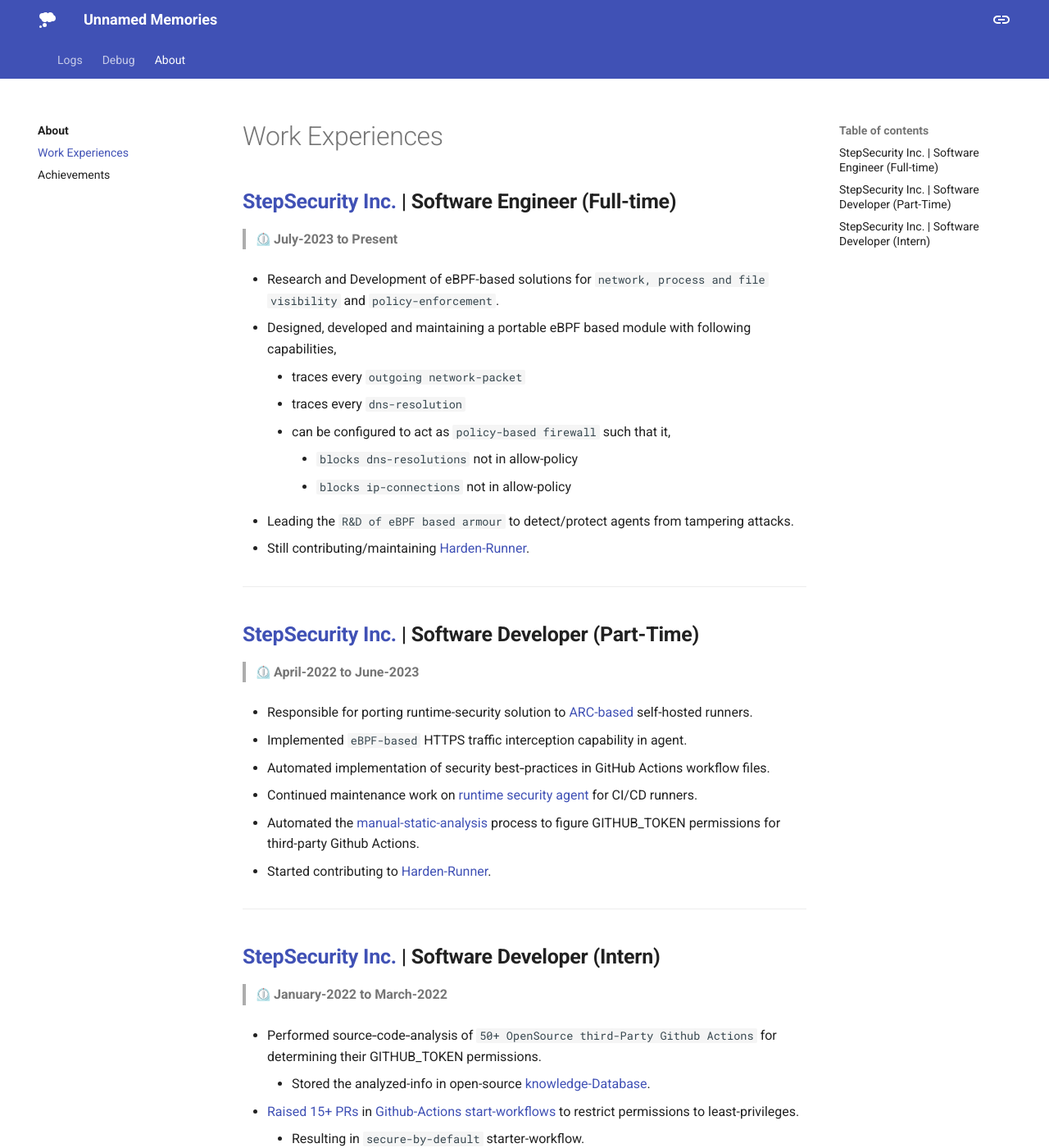
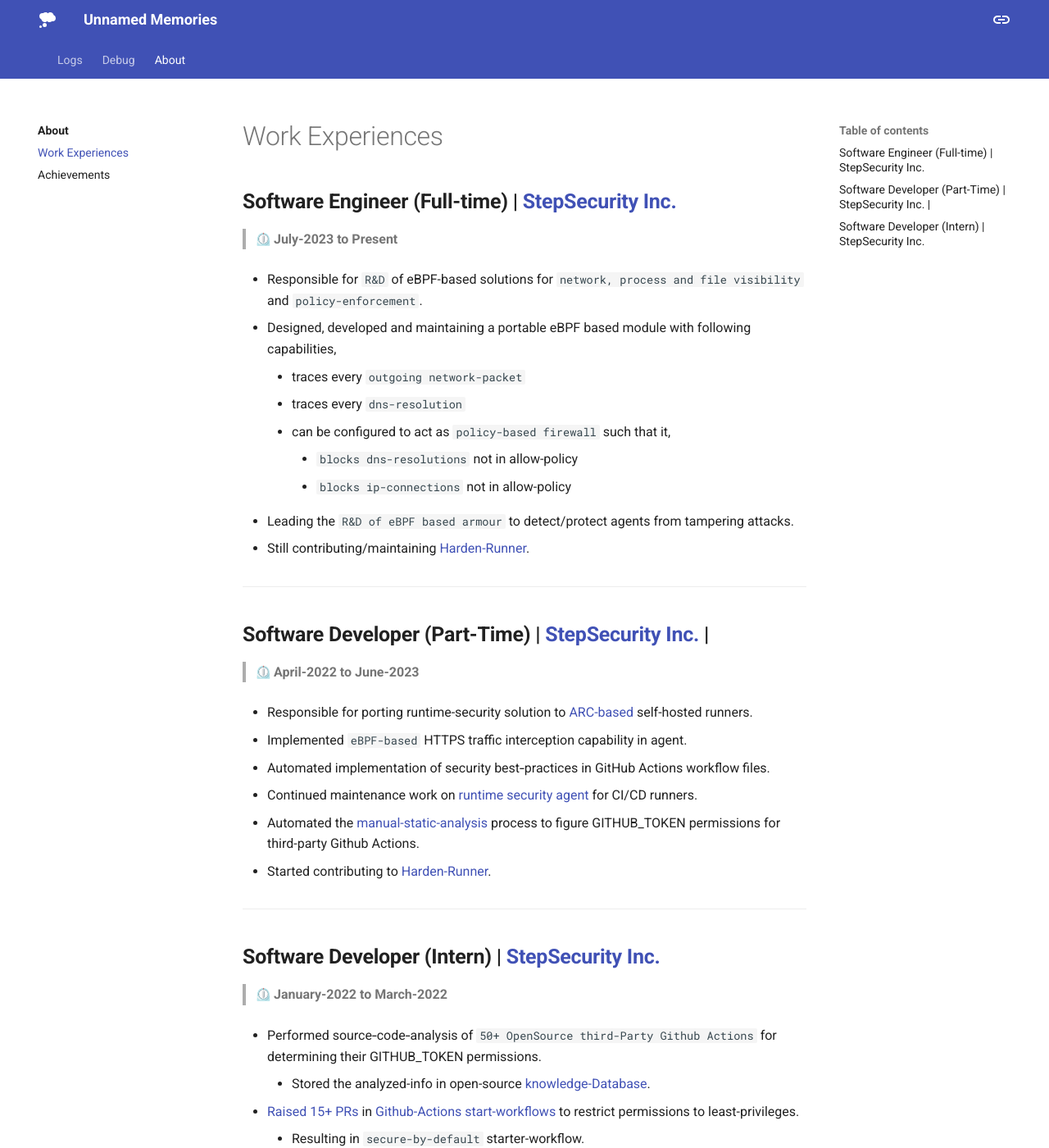
Before and after one commit to h0x0er/h0x0er.github.io, an MkDocs documentation site: the page built from docs/experiences.md, in a window 1280 px wide and 1400 px high. Shown: the whole window at 82% size. Built offline with MkDocs 1.6.1 and Material for MkDocs 9.7.7, drawn with Linux system fonts in a browser that asks for light colours; emoji names are drawn with the system emoji font.

Commit message:
memories: updated

```diff
--- a/docs/experiences.md
+++ b/docs/experiences.md
@@ -1,11 +1,11 @@
 
-## **[StepSecurity Inc.](https://www.stepsecurity.io/company) | Software Engineer (Full-time)**
+## **Software Engineer (Full-time) | [StepSecurity Inc.](https://www.stepsecurity.io/company)**
 
 
 > :timer: **July-2023 to Present**
 
 
-- Research and Development of eBPF-based solutions for `network, process and file visibility` and `policy-enforcement`.
+- Responsible for `R&D` of eBPF-based solutions for `network, process and file visibility` and `policy-enforcement`.
 
 - Designed, developed and maintaining a portable eBPF based module with following capabilities,
     - traces every `outgoing network-packet`
@@ -20,7 +20,7 @@
 
 ---
 
-## **[StepSecurity Inc.](https://www.stepsecurity.io/company) | Software Developer (Part-Time)**
+## **Software Developer (Part-Time) | [StepSecurity Inc.](https://www.stepsecurity.io/company) |**
 
 > :timer: **April-2022 to June-2023**
 
@@ -38,7 +38,7 @@
 
 ---
 
-## **[StepSecurity Inc.](https://www.stepsecurity.io/company) | Software Developer (Intern)**
+## **Software Developer (Intern) | [StepSecurity Inc.](https://www.stepsecurity.io/company)**
 
 
 > :timer: **January-2022 to March-2022**
```
